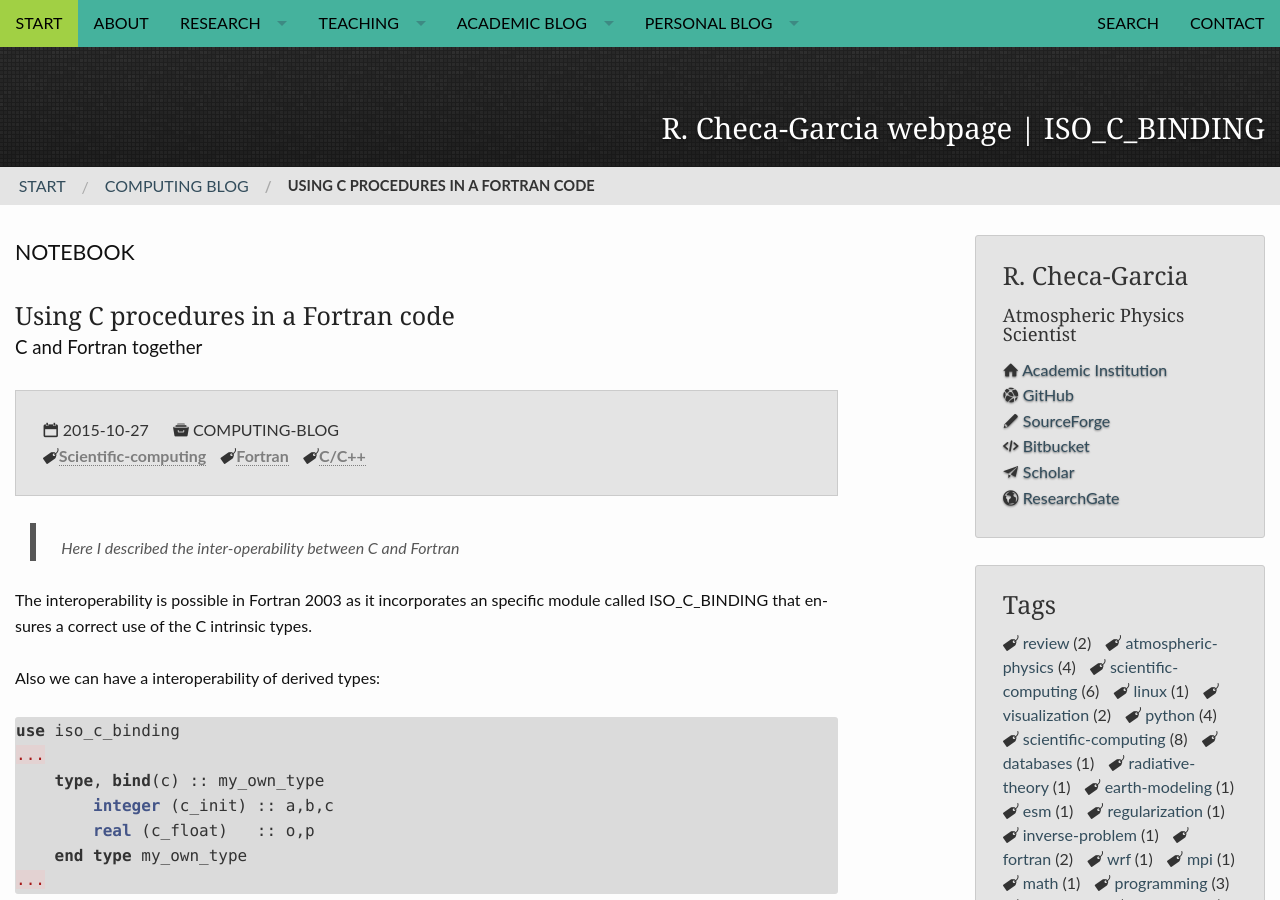
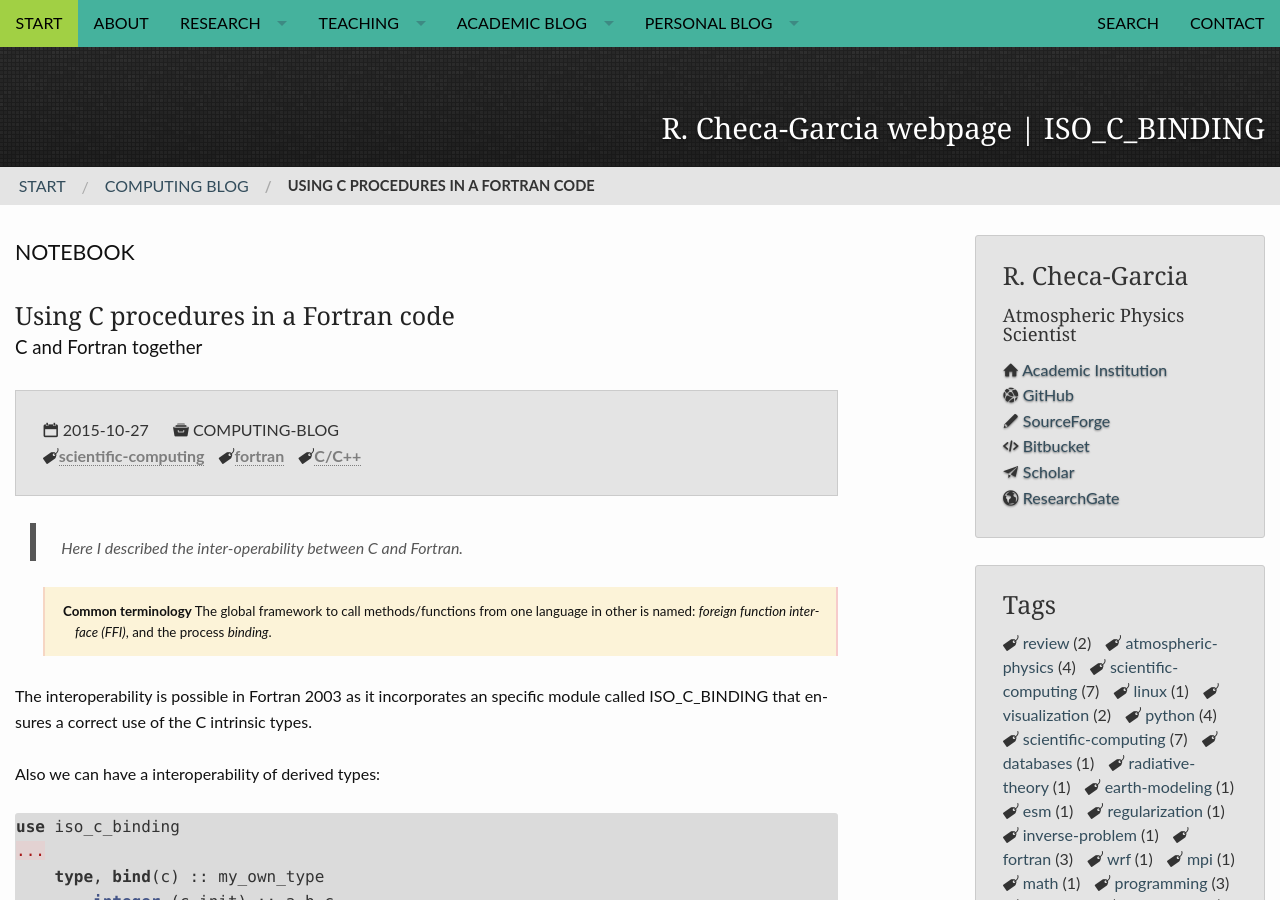
Before and after one commit to RCHG/rchg.github.io, a Jekyll site: the page built from _posts/2015-10-27-C-in-Fortran.md, in a window 1280 px wide and 900 px high. Built offline with Jekyll 4.4.1, drawn with Linux system fonts in a browser that asks for light colours; nearby versions of some CDN libraries; comment, search, counter and statistics services are not loaded.

Commit message:
Update 2015-10-27-C-in-Fortran.md

```diff
--- a/_posts/2015-10-27-C-in-Fortran.md
+++ b/_posts/2015-10-27-C-in-Fortran.md
@@ -5,7 +5,7 @@ subheadline: Notebook
 title: "Using C procedures in a Fortran code"
 teaser: "C and Fortran together"
 breadcrumb: true
-tags: [Scientific-computing, Fortran, C/C++]
+tags: [scientific-computing, fortran, C/C++]
 categories:
     - computing-blog
 header:
@@ -15,7 +15,12 @@ author: ramiro_chg
 ---
 
 
-> Here I described the inter-operability between C and Fortran
+> Here I described the inter-operability between C and Fortran.
+
+**Common terminology**
+The global framework to call methods/functions from one language in other is named: *foreign function interface (FFI)*, and the process *binding*.
+{:.smallblock}
+
 
 The interoperability is possible in Fortran 2003 as it incorporates an specific module called ISO_C_BINDING that ensures a correct use of the C intrinsic types.
 
```
